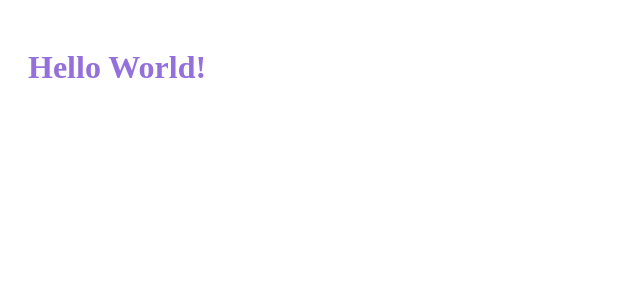
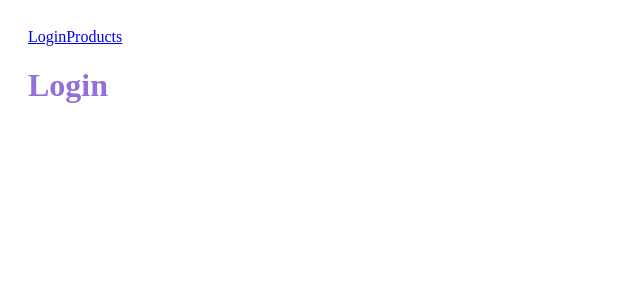
Before and after one commit to Diana-Kravtsova/beauty-store, a React app: page /login in a window 1280 px wide. Shown: the top 300 px of the page, without its empty margins (0-640 px from the left). Built offline with nearby package versions, Linux system fonts and the light colour scheme.

Commit message:
add(react-router): init React Router library

```diff
--- a/package.json
+++ b/package.json
@@ -40,6 +40,7 @@
   "dependencies": {
     "html-webpack-plugin": "^5.6.4",
     "react": "^19.2.0",
-    "react-dom": "^19.2.0"
+    "react-dom": "^19.2.0",
+    "react-router": "^7.9.6"
   }
 }
--- a/src/App.tsx
+++ b/src/App.tsx
@@ -1,12 +1,13 @@
 import React from 'react';
 import './styles/variables.scss';
+import { Link, Outlet } from 'react-router';
 
 export const App = () =>{
   return (
     <div>
-      <h1>
-        Hello World!
-      </h1>
+      <Link to="/login">Login</Link>
+      <Link to="/products">Products</Link>
+      <Outlet/>
     </div>
   )
 }
--- a/src/index.tsx
+++ b/src/index.tsx
@@ -1,15 +1,42 @@
 import React from 'react';
 import { createRoot } from 'react-dom/client';
+import { createBrowserRouter } from 'react-router';
+import { RouterProvider } from 'react-router';
+
 import { App } from './App';
+import Login from './pages/Login';
+import Products from './pages/Products';
+import ProductDetail from './pages/ProductDetail';
 
 const root = document.getElementById('root');
 if (!root) {
   throw new Error('Root element not found');
 }
 
+const router = createBrowserRouter([
+  {
+    path: '/',
+    element: <App/>,
+    children: [
+      {
+        path: '/login',
+        element: <Login/>,
+      },
+      {
+        path: '/products',
+        element: <Products/>,
+      },
+      {
+        path: '/product/:productId',
+        element: <ProductDetail/>,
+      },
+    ]
+  },
+]);
+
 const container = createRoot(root);
 container.render(
   <React.StrictMode>
-    <App />
+    <RouterProvider router={router}/>
   </React.StrictMode>
 );
--- /dev/null
+++ b/src/pages/Login.tsx
@@ -0,0 +1,7 @@
+function Login() {
+  return (
+    <h1>Login</h1>
+  )
+}
+
+export default Login;
--- /dev/null
+++ b/src/pages/ProductDetail.tsx
@@ -0,0 +1,7 @@
+function ProductDetail() {
+  return (
+    <h1>ProductDetail</h1>
+  )
+}
+
+export default ProductDetail;
--- /dev/null
+++ b/src/pages/Products.tsx
@@ -0,0 +1,7 @@
+function Products() {
+  return (
+    <h1>Products</h1>
+  )
+}
+
+export default Products;
```
Also changed, not shown: 2 other files (tests, documents, lock files or other folders).
